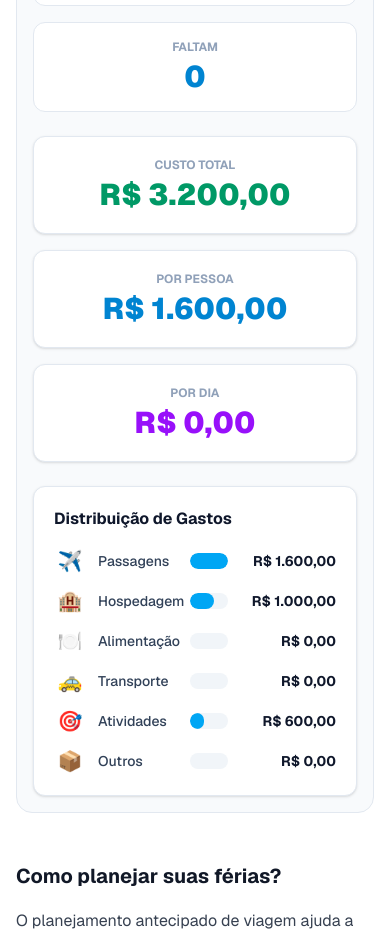
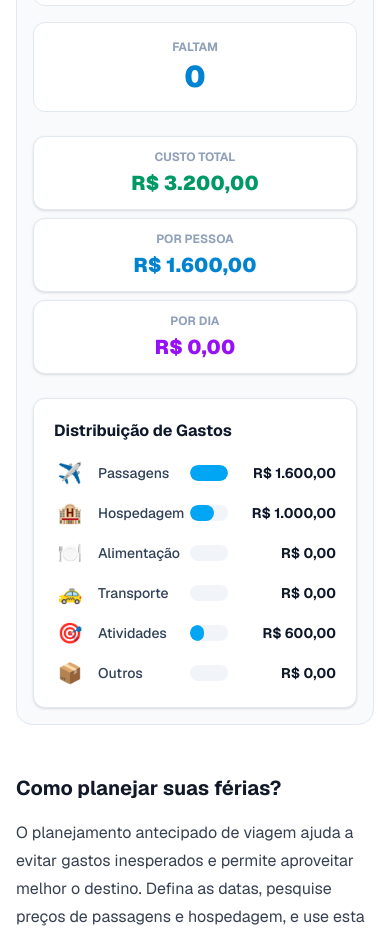
Before and after one commit to buscacentral/buscacentral, a Next.js app: page /utilidades/planejador-viagem in a window 390 px wide. Shown: the part 1460-2393 px from the top of the page. Built offline with nearby package versions, Linux system fonts and the light colour scheme; no server answers.

Commit message:
Fix layout overflow on Planejador de Férias cards

```diff
--- a/src/app/utilidades/planejador-viagem/PlanejadorViagemClient.tsx
+++ b/src/app/utilidades/planejador-viagem/PlanejadorViagemClient.tsx
@@ -132,18 +132,18 @@ export default function PlanejadorViagemClient() {
         </div>
 
         {/* Totais */}
-        <div className="grid grid-cols-1 sm:grid-cols-3 gap-4">
-          <div className="bg-white p-5 rounded-xl border border-slate-200 shadow-sm text-center">
-            <p className="text-xs font-bold text-slate-400 uppercase mb-1">Custo Total</p>
-            <p className="text-3xl font-black text-emerald-600">{formatCurrency(resultado.custoTotal)}</p>
+        <div className="grid grid-cols-1 sm:grid-cols-3 gap-2 sm:gap-4">
+          <div className="bg-white p-3 sm:p-5 rounded-xl border border-slate-200 shadow-sm text-center overflow-hidden">
+            <p className="text-xs font-bold text-slate-400 uppercase mb-1 truncate">Custo Total</p>
+            <p className="text-xl xl:text-2xl font-black text-emerald-600 truncate" title={formatCurrency(resultado.custoTotal)}>{formatCurrency(resultado.custoTotal)}</p>
           </div>
-          <div className="bg-white p-5 rounded-xl border border-slate-200 shadow-sm text-center">
-            <p className="text-xs font-bold text-slate-400 uppercase mb-1">Por Pessoa</p>
-            <p className="text-3xl font-black text-sky-600">{formatCurrency(resultado.custoPorPessoa)}</p>
+          <div className="bg-white p-3 sm:p-5 rounded-xl border border-slate-200 shadow-sm text-center overflow-hidden">
+            <p className="text-xs font-bold text-slate-400 uppercase mb-1 truncate">Por Pessoa</p>
+            <p className="text-xl xl:text-2xl font-black text-sky-600 truncate" title={formatCurrency(resultado.custoPorPessoa)}>{formatCurrency(resultado.custoPorPessoa)}</p>
           </div>
-          <div className="bg-white p-5 rounded-xl border border-slate-200 shadow-sm text-center">
-            <p className="text-xs font-bold text-slate-400 uppercase mb-1">Por Dia</p>
-            <p className="text-3xl font-black text-purple-600">{formatCurrency(resultado.custoPorDia)}</p>
+          <div className="bg-white p-3 sm:p-5 rounded-xl border border-slate-200 shadow-sm text-center overflow-hidden">
+            <p className="text-xs font-bold text-slate-400 uppercase mb-1 truncate">Por Dia</p>
+            <p className="text-xl xl:text-2xl font-black text-purple-600 truncate" title={formatCurrency(resultado.custoPorDia)}>{formatCurrency(resultado.custoPorDia)}</p>
           </div>
         </div>
 
```
